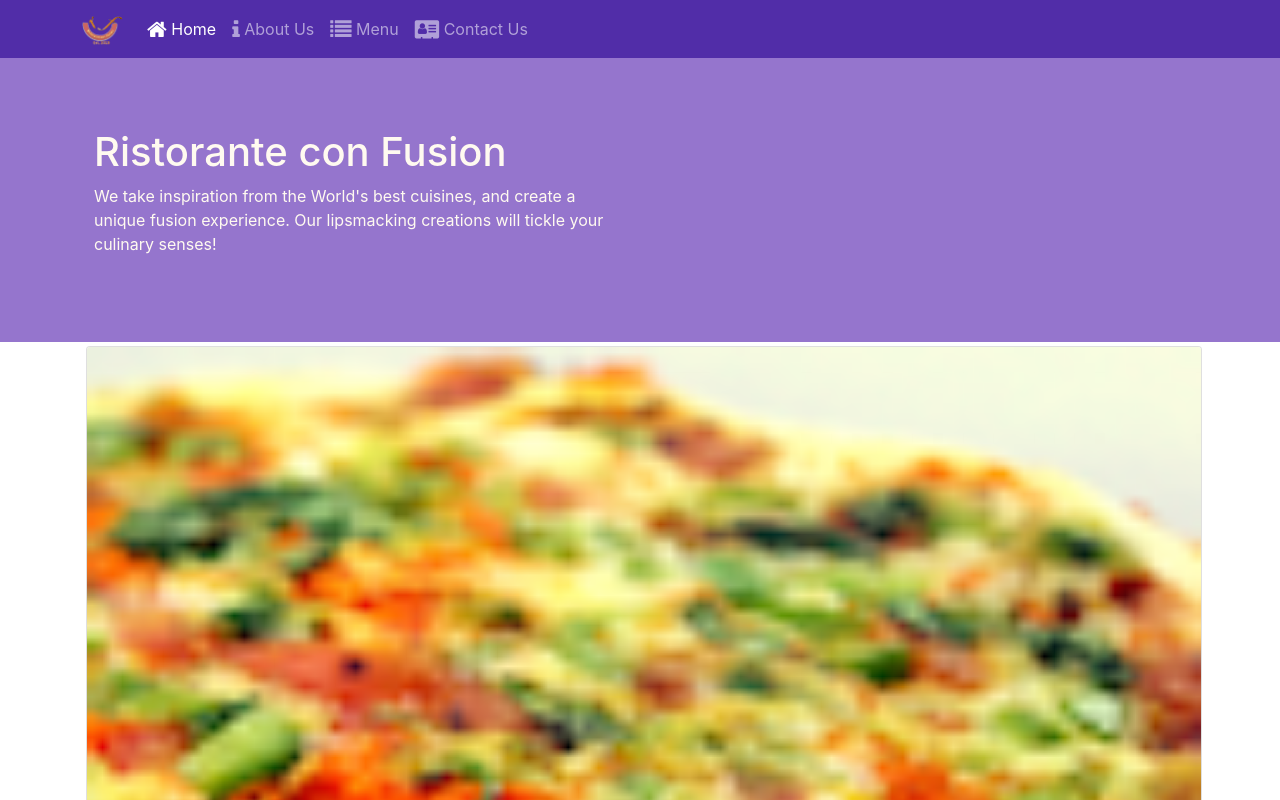
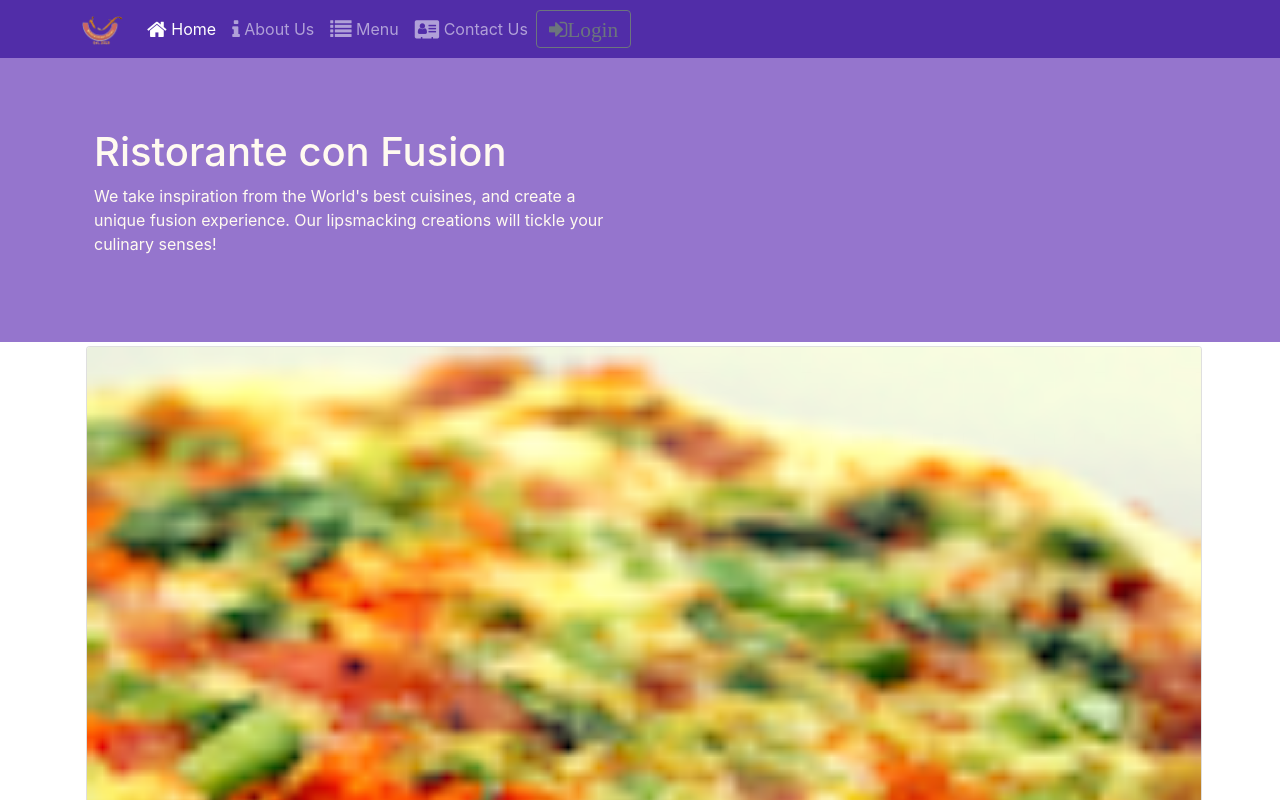
Before and after one commit to AnkurNahar/react-conFusion, a React (Create React App) app: page /home in a window 1280 px wide. Shown: the top 800 px of the page. Built offline with nearby package versions, Linux system fonts and the light colour scheme.

Commit message:
W3 uncontrolled forms

```diff
--- a/src/components/HeaderComponent.js
+++ b/src/components/HeaderComponent.js
@@ -1,21 +1,38 @@
 import React, { Component } from 'react';
-import { Nav, Navbar, NavbarBrand, NavbarToggler, Collapse, NavItem, Jumbotron } from 'reactstrap';
+import { Navbar, NavbarBrand, Nav, NavbarToggler, Collapse, NavItem, Jumbotron,
+    Button, Modal, ModalHeader, ModalBody,
+    Form, FormGroup, Input, Label } from 'reactstrap';
 import { NavLink } from 'react-router-dom';
 
 class Header extends Component {
     constructor(props) {
         super(props);
 
+        this.state = {
+            isNavOpen: false,
+            isModalOpen: false
+        };
         this.toggleNav = this.toggleNav.bind(this);
-        this.state = {
-          isNavOpen: false
-        };
+        this.toggleModal = this.toggleModal.bind(this);
+        this.handleLogin = this.handleLogin.bind(this);
       }
 
       toggleNav() {
         this.setState({
           isNavOpen: !this.state.isNavOpen
         });
+      }
+
+      toggleModal() {
+        this.setState({
+          isModalOpen: !this.state.isModalOpen
+        });
+      }
+
+      handleLogin(event) {
+        this.toggleModal();
+        alert(`Username: ${this.username.value}, Password: ${this.password.value}, Remember: ${this.remember.checked}`);
+        event.preventDefault();
       }
 
     render() {
@@ -40,6 +57,13 @@
                                 <NavLink className="nav-link" to='/contactus'><span className="fa fa-address-card fa-lg"></span> Contact Us</NavLink>
                             </NavItem>
                             </Nav>
+                            <Nav className="ml-auto" navbar>
+                                <NavItem>
+                                    <Button outline onClick={this.toggleModal}>
+                                        <span className='fa fa-sign-in fa-lg'>Login</span>
+                                    </Button>
+                                </NavItem>
+                            </Nav>
                         </Collapse>
                     </div>
                 </Navbar>
@@ -53,6 +77,28 @@
                         </div>
                     </div>
                 </Jumbotron>
+                <Modal isOpen={this.state.isModalOpen} toggle={this.toggleModal}>
+                    <ModalHeader toggle={this.toggleModal}>Login</ModalHeader>
+                    <ModalBody>
+                        <Form onSubmit={this.handleLogin}>
+                            <FormGroup>
+                                <Label htmlFor='username'>Username</Label>
+                                <Input type='text' id='username' name='username' innerRef={(input) => this.username = input}/>
+                            </FormGroup>
+                            <FormGroup>
+                                <Label htmlFor='password'>Password</Label>
+                                <Input type='password' id='password' name='password' innerRef={(input) => this.password = input}/>
+                            </FormGroup>
+                            <FormGroup check>
+                                <Label check>
+                                    <Input type='checkbox' id='password' name='remember' innerRef={(input) => this.remember = input}/>
+                                    Remember me
+                                </Label>
+                            </FormGroup>
+                            <Button type='submit' value='submit' color='primary'>Login</Button>
+                        </Form>
+                    </ModalBody>
+                </Modal>
             </React.Fragment>
         );
     }
```
